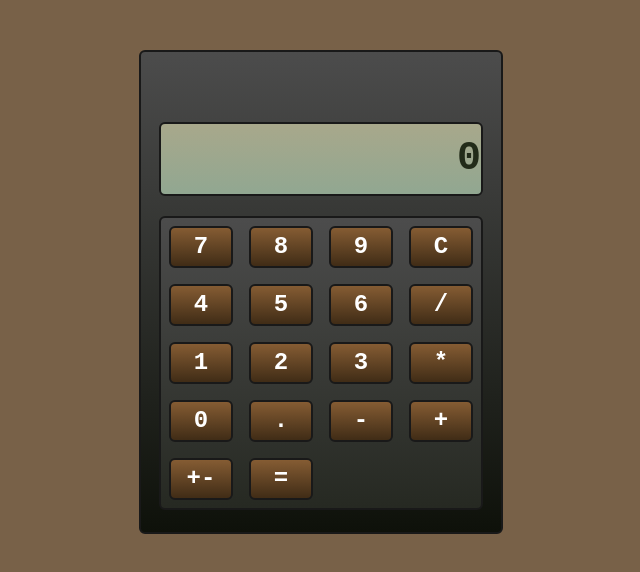
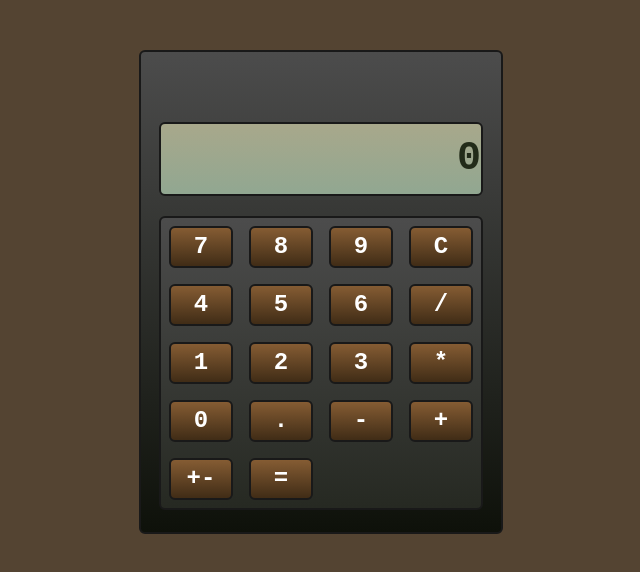
Before and after one commit to nivato/html_calc, a plain HTML site: page index.html in a window 1280 px wide. Shown: the whole page, without its empty margins (319-959 px from the left). Drawn offline with Linux system fonts and the light colour scheme.

Commit message:
More dark background

```diff
--- a/calc.css
+++ b/calc.css
@@ -1,5 +1,5 @@
 body {
-  background-color: #786148;
+  background-color: #544432;
   color: white;
   margin: 0px;
   padding: 0px;
```
